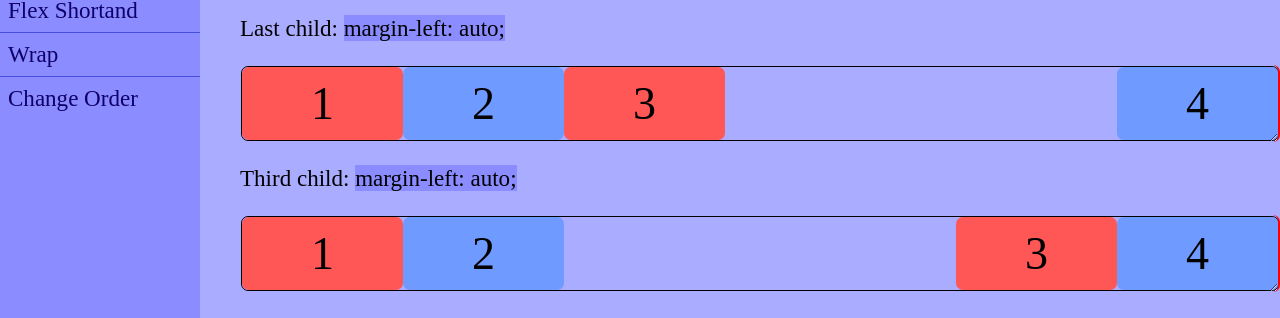
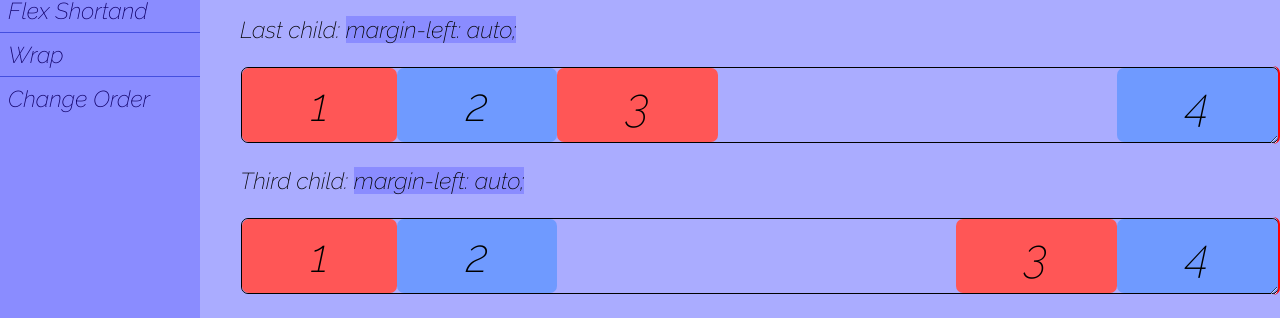
Before and after one commit to Hachikoi-the-creator/FlexboxDisplay, a website: page Resumes/indexy.html in a window 1280 px wide. Shown: the part 100-418 px from the top of the page. Drawn offline with Linux system fonts and the light colour scheme.

Commit message:
added readme.md!

```diff
--- a/Resumes/indexy.html
+++ b/Resumes/indexy.html
@@ -5,6 +5,7 @@
   <meta charset="UTF-8">
   <meta http-equiv="X-UA-Compatible" content="IE=edge">
   <meta name="viewport" content="width=device-width, initial-scale=1.0">
+  <link href="https://fonts.googleapis.com/css2?family=Raleway:ital,wght@1,200&display=swap" rel="stylesheet">
   <link rel="stylesheet" href="./styles/css/main.css">
   <title>More Flex</title>
 
--- a/Resumes/styles/css/main.css
+++ b/Resumes/styles/css/main.css
@@ -5,6 +5,7 @@ html {
   height: 100%;
   font-size: 1.2rem;
   background-color: #aaacff;
+  font-family: 'Raleway', sans-serif;
 }
 body h1, body h2, body h3,
 html h1,
```
Also changed, not shown: README.md (added).
